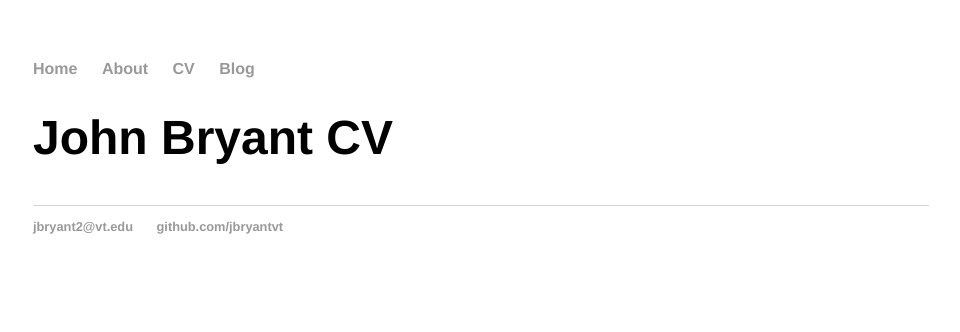
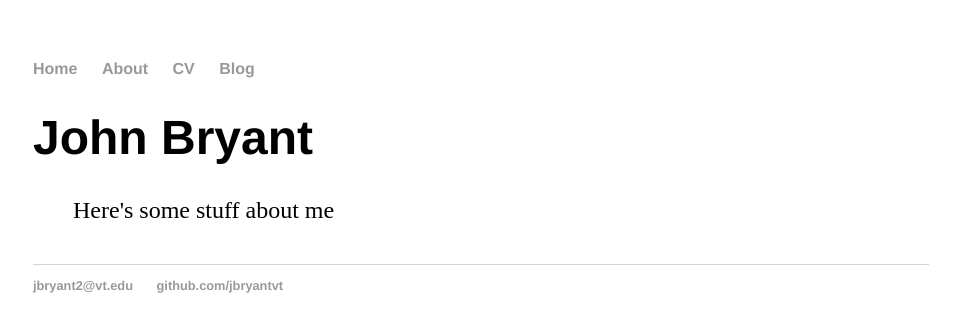
Before and after one commit to jbryantvt/jbryantvt.github.io, a Jekyll site: the page built from about/index.html, in a window 1280 px wide. Shown: the top 332 px of the page, without its empty margins (159-1119 px from the left). Built offline with Jekyll 4.4.1, drawn with Linux system fonts in a browser that asks for light colours.

Commit message:
Update index.html

```diff
--- a/about/index.html
+++ b/about/index.html
@@ -1,9 +1,9 @@
 ---
 layout: default
-title: John Bryant CV
+title: John Bryant
 ---
 	<h1>{{ page.title }}</h1>
 	<ul class="posts">
-
+		Here's some stuff about me
 
 	</ul>
```
